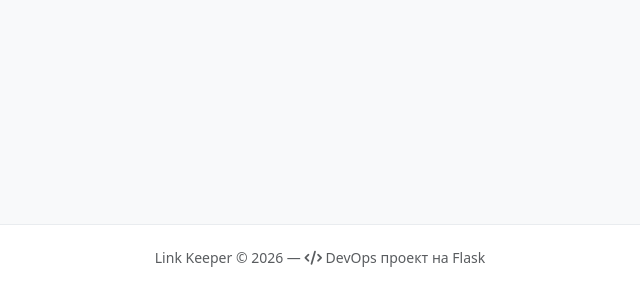
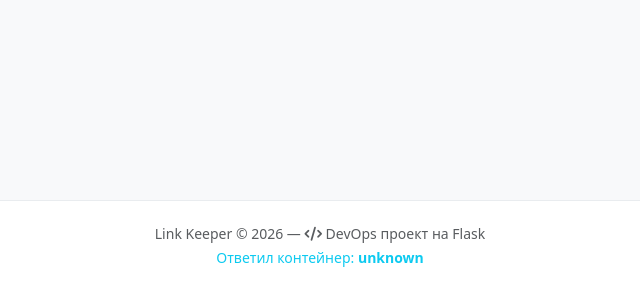
Before and after one commit to konstantinmakarenko/link-keeper-flask, a Flask app: page / in a window 1280 px wide. Shown: the part 511-800 px from the top of the page, without its empty margins (320-960 px from the left). Run offline with Flask 3, Linux system fonts and the light colour scheme; data that the repository does not hold is empty.

Commit message:
dashboard fix and balancing info

```diff
--- a/app/routes.py
+++ b/app/routes.py
@@ -3,6 +3,7 @@
 Здесь логика: регистрация, вход, управление ссылками, поиск.
 """
 
+import os  # <--- ДОБАВЛЕНО
 from flask import Blueprint, render_template, redirect, url_for, flash, request, current_app
 from flask_login import login_user, logout_user, login_required, current_user
 from werkzeug.security import generate_password_hash, check_password_hash
@@ -24,7 +25,8 @@ routes_bp = Blueprint('routes', __name__)
 def index():
     """Главная страница — показывает популярные публичные ссылки"""
     popular_links = get_cached_links(limit=10)
-    return render_template('index.html', links=popular_links)
+    hostname = os.environ.get('HOSTNAME', 'unknown')  # <--- ДОБАВЛЕНО
+    return render_template('index.html', links=popular_links, hostname=hostname)  # <--- ИЗМЕНЕНО
 
 
 @routes_bp.route('/register', methods=['GET', 'POST'])
--- a/app/services.py
+++ b/app/services.py
@@ -8,7 +8,7 @@ from flask import current_app
 from sqlalchemy import func
 from datetime import datetime, timedelta
 from . import db
-from .models import User, Link, Tag
+from .models import User, Link, Tag, link_tags  # <--- ДОБАВЛЕН link_tags
 
 
 def get_redis():
--- a/app/templates/base.html
+++ b/app/templates/base.html
@@ -163,6 +163,8 @@
     <footer>
         <div class="container text-center text-muted">
             <small>Link Keeper &copy; 2026 — <i class="fas fa-code"></i> DevOps проект на Flask</small>
+            <br>
+            {% block hostname %}{% endblock %}  <!-- <--- ДОБАВЛЕНО -->
         </div>
     </footer>
 
--- a/app/templates/index.html
+++ b/app/templates/index.html
@@ -63,3 +63,7 @@
     </div>
 </div>
 {% endblock %}
+
+{% block hostname %}
+    <small class="text-info">Ответил контейнер: <strong>{{ hostname }}</strong></small>
+{% endblock %}
--- a/migrations/env.py
+++ b/migrations/env.py
@@ -3,25 +3,22 @@ from logging.config import fileConfig
 
 from flask import current_app
 from alembic import context
-from app import create_app  # <-- ДОБАВЛЯЕМ ИМПОРТ
+from app import create_app
 
 config = context.config
 fileConfig(config.config_file_name)
 logger = logging.getLogger('alembic.env')
 
-# ИСПРАВЛЯЕМ: получаем URL через контекст приложения
 def get_engine_url():
     app = create_app()
     with app.app_context():
         return current_app.config['SQLALCHEMY_DATABASE_URI']
 
-# ИСПРАВЛЯЕМ: получаем metadata через контекст приложения
 def get_metadata():
     app = create_app()
     with app.app_context():
         return current_app.extensions['migrate'].db.metadata
 
-# Устанавливаем URL для Alembic
 config.set_main_option('sqlalchemy.url', get_engine_url())
 target_metadata = get_metadata()
 
```
Also changed, not shown: 1 other file.
